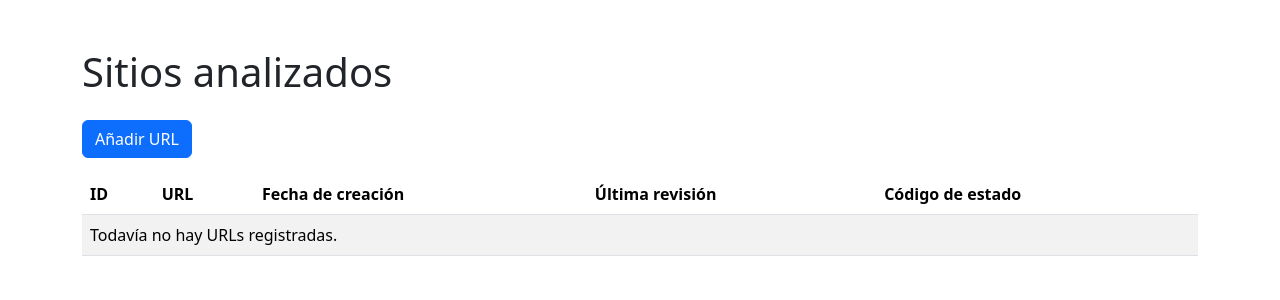
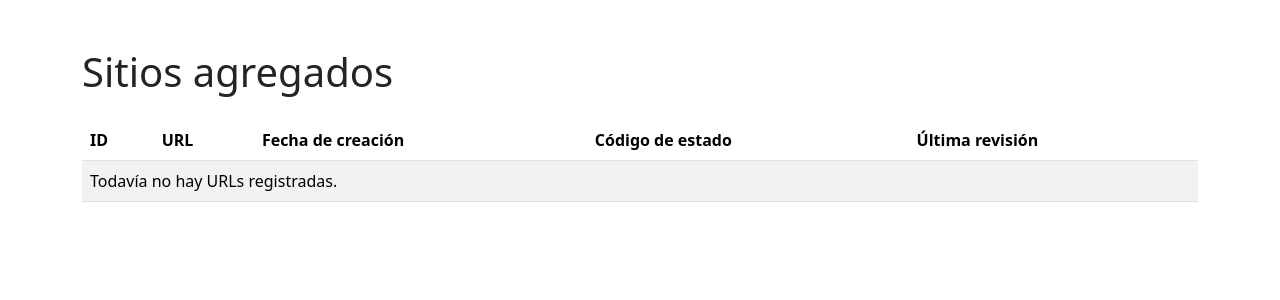
Before and after one commit to MiguelJoya-01/python-project-207, a Flask app: page /urls in a window 1280 px wide. Shown: the part 56-356 px from the top of the page. Run offline with Flask 3, Linux system fonts and the light colour scheme; data that the repository does not hold is empty; some libraries are stand-ins or nearby versions.

Commit message:
Fix URL list column order

```diff
--- a/page_analyzer/templates/urls.html
+++ b/page_analyzer/templates/urls.html
@@ -4,7 +4,7 @@
   <head>
     <meta charset="utf-8">
     <meta name="viewport" content="width=device-width, initial-scale=1">
-    <title>Sitios analizados</title>
+    <title>URLs - Analizador de páginas</title>
     <link
       href="https://cdn.jsdelivr.net/npm/bootstrap@5.3.3/dist/css/bootstrap.min.css"
       rel="stylesheet"
@@ -20,11 +20,7 @@
     </header>
 
     <main class="container mt-5">
-      <h1 class="mb-4">Sitios analizados</h1>
-
-      <a href="{{ url_for('index') }}" class="btn btn-primary mb-3">
-        Añadir URL
-      </a>
+      <h1 class="mb-4">Sitios agregados</h1>
 
       <table class="table table-striped" data-test="urls">
         <thead>
@@ -32,8 +28,8 @@
             <th>ID</th>
             <th>URL</th>
             <th>Fecha de creación</th>
+            <th>Código de estado</th>
             <th>Última revisión</th>
-            <th>Código de estado</th>
           </tr>
         </thead>
         <tbody>
@@ -47,15 +43,15 @@
               </td>
               <td>{{ url[2].strftime('%Y-%m-%d %H:%M:%S') }}</td>
               <td>
-                {% if url[3] %}
-                  {{ url[3].strftime('%Y-%m-%d %H:%M:%S') }}
+                {% if url[4] is not none %}
+                  {{ url[4] }}
                 {% else %}
                   —
                 {% endif %}
               </td>
               <td>
-                {% if url[4] %}
-                  {{ url[4] }}
+                {% if url[3] %}
+                  {{ url[3].strftime('%Y-%m-%d %H:%M:%S') }}
                 {% else %}
                   —
                 {% endif %}
```
